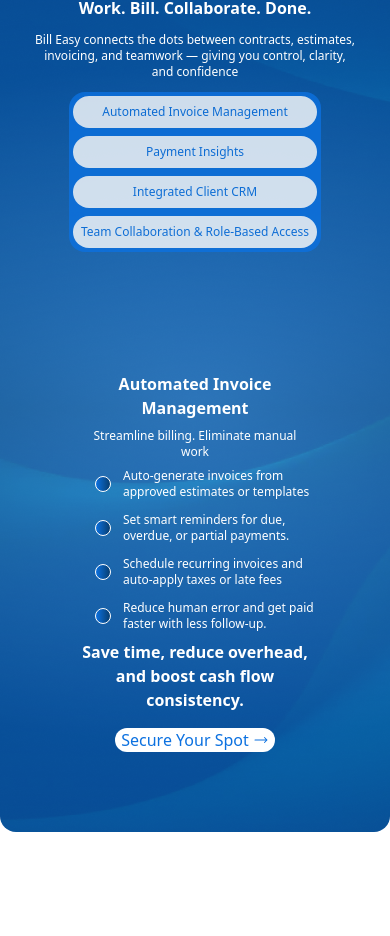
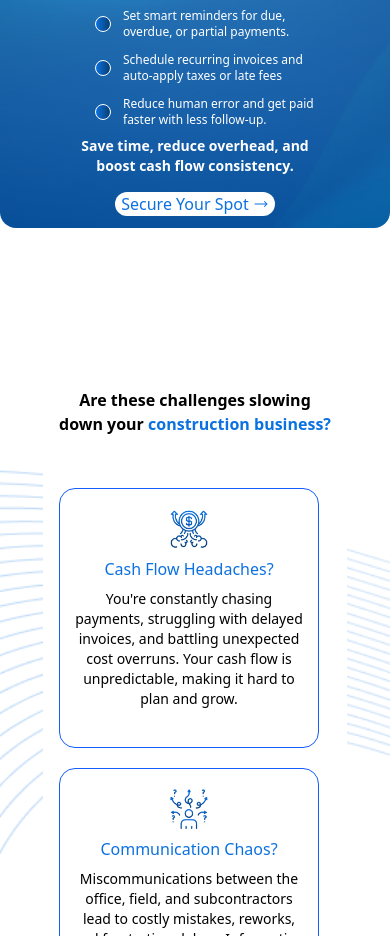
Before and after one commit to musadiqbalouch/billeasy, a React (Vite) app: page / in a window 390 px wide. Shown: the part 1936-2872 px from the top of the page. Built offline with nearby package versions, Linux system fonts and the light colour scheme.

Commit message:
changes for responsive

```diff
--- a/src/views/PageFour/Page4.jsx
+++ b/src/views/PageFour/Page4.jsx
@@ -10,7 +10,7 @@
   ]
   return (
     <div className='h-[100%] w-full'>
-      <div className='container h-fit  bg-no-repeat bg-center object-cover items-center justify-center
+      <div className='container h-full  bg-no-repeat bg-center object-cover items-center justify-center
        mt-10 mb-10 m-auto rounded-2xl md:h-220 md:m-auto lg:h-160 lg:w-5xl    xl:h-160 xl:w-fit  xl:mt-30  xl:m-auto  ' style={{ backgroundImage: `url(${image})` }}>
         <div className='items-center justify-center text-center p-5 xl:p-10 '>
           <h2 className='text-base w-60 m-auto text-white font-semibold sm:text-lg md:w-90 md:text-2xl md:mt-15 lg:w-120 lg:text-4xl xl:w-160 xl:m-auto xl:text-5xl  font-semibold/7 '>Work. Bill. Collaborate. Done.</h2>
@@ -24,7 +24,7 @@
             <button className='text-xs  h-fit w-full p-2 m-auto flex flex-nowrap bg-white rounded-2xl text-[rgba(12,113,224,1)] border-[rgba(12,113,224,1)] md:text-sm lg:text-sm lg:h-7 lg:w-70 lg:p-1 xl:text-sm  xl:h-7 xl:w-70 xl:p-1 '>Team Collaboration & Role-Based Access</button>
           </div>
         </div>
-        <div className='flex flex-col h-140 w-1/2 m-auto items-center justify-center text-center sm:w-150
+        <div className='flex flex-col  w-1/2 m-auto items-center justify-center text-center sm:w-150
         md:h-160 lg:flex lg:flex-row lg:h-100 lg:w-fit xl:flex xl:flex-row xl:h-100 xl:w-270  '>
           <div className='h-90 w-60  sm:w-130 md:h-80 lg:h-90 lg:w-160 lg:pl-10 xl:h-90 xl:w-550 xl:pl-10'>
             <h2 className='text-[rgba(255,255,255,1)] text-base font-semibold sm:text-lg sm:text-start md:text-2xl lg:text-4xl xl:text-4xl/10 '>Automated Invoice Management</h2>
@@ -39,7 +39,7 @@
                 </div>
               ))}
             </ul>
-            <h4 className='text-[rgba(255,255,255,1)] text-base font-semibold mt-2 sm:text-start sm:text-lg xl:text-lg xl:mt-2'>Save time, reduce overhead, and boost cash flow consistency.</h4>
+            <h4 className='text-[rgba(255,255,255,1)] text-sm font-semibold mt-2 sm:text-start sm:text-lg xl:text-lg xl:mt-2'>Save time, reduce overhead, and boost cash flow consistency.</h4>
             <button className=' flex flex-row h-6 w-40 mt-4 m-auto bg-[rgba(255,255,255,1)] rounded-2xl p-0 font-xs text-center justify-center items-cent text-[rgba(12,113,224,1)]
             sm:m-0 sm:mt-2 sm:p-1 sm:h-8 md:mt-5 xl:flex xl:flex-row xl:h-9 xl:w-45 xl:mt-4  xl:p-1 xl:font-sm ' >Secure Your Spot <HiArrowLongRight className='text-base mt-1 ml-1' /></button>
           </div>
--- a/src/views/PageThree/Page3.jsx
+++ b/src/views/PageThree/Page3.jsx
@@ -7,7 +7,7 @@
 
 const Page3 = () => {
   return (
-    <div className=' h-screen w-full flex flex-col items-center justify-center text-center bg-cover object-cover bg-no-repeat bg-center
+    <div className=' hscreen w-full flex flex-col items-center justify-center text-center bg-cover object-cover bg-no-repeat bg-center
     md:h-screen md:w-full lg:flex lg:flex-row lg:p-7    xl:w-full xl:flex xl:flex-row xl:items-center xl:justify-center xl:object-cover xl:p-0 ' style={{ backgroundImage: `url(${img})` }}>
 
       <div className='container h-65 w-80 sm:h-60 sm:w-150  z-50 p-0.5 lg:h-45 lg:w-150   xl:z-50 lg:text-start'>
```
